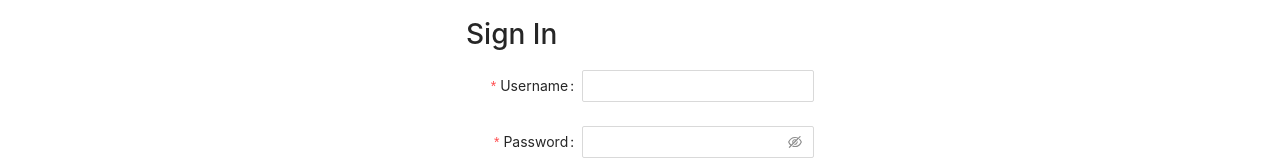
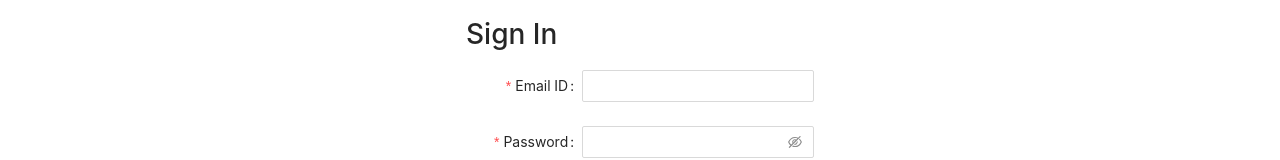
Before and after one commit to Sahilhawal/patientportal, a React (Create React App) app: page / in a window 1280 px wide. Shown: the part 315-475 px from the top of the page. Built offline with nearby package versions, Linux system fonts and the light colour scheme.

Commit message:
almost done!

```diff
--- a/src/components/auth/SignIn.js
+++ b/src/components/auth/SignIn.js
@@ -1,23 +1,13 @@
 import React from "react";
 import { connect } from "react-redux";
-import { Form, Input, Button, Alert, notification } from "antd";
-import {
-  BrowserRouter as Router,
-  Route,
-  Link,
-  Redirect,
-  withRouter
-} from "react-router-dom";
+import { Form, Input, Button, notification } from "antd";
+import { BrowserRouter as Router, Redirect } from "react-router-dom";
 import userAuth from "./user_auth";
-import PatientList from "../doctor/PatientList";
 
 const openNotification = (title, msg) => {
   notification.open({
     message: title,
-    description: msg,
-    onClick: () => {
-      console.log("Notification Clicked!");
-    }
+    description: msg
   });
 };
 
@@ -75,7 +65,6 @@ class Login extends React.Component {
     });
     if (!user_logging_in) {
       openNotification("Error", "User does not exist!");
-      //alert("User does not exist!");
       return false;
     }
     if (user_logging_in.password === values.password) {
@@ -111,12 +100,13 @@ class Login extends React.Component {
           onFinishFailed={onFinishFailed}
         >
           <Form.Item
-            label="Username"
+            label="Email ID"
             name="username"
             rules={[
               {
+                type: "email",
                 required: true,
-                message: "Please input your username!"
+                message: "Please input your email id!"
               }
             ]}
           >
@@ -148,7 +138,6 @@ class Login extends React.Component {
 const mapPropsToState = dispatch => {
   return {
     user_login: data => {
-      console.log("data", data);
       dispatch({ type: "USER_LOGIN", data: data });
     }
   };
--- a/src/components/doctor/CreatePatient.js
+++ b/src/components/doctor/CreatePatient.js
@@ -39,10 +39,6 @@ const CreatePatient = props => {
     );
     valuesToPass.symptoms = fields;
     valuesToPass.medicines = meds;
-
-    //valuesToPass.meds = fields.filter(field => field.meds);
-
-    console.log("valuesToPass", valuesToPass);
     props.add_patient(valuesToPass);
     props.history.push("/patientlist");
   };
@@ -129,10 +125,7 @@ const CreatePatient = props => {
           <InputNumber />
         </Form.Item>
         <Form.Item name="gender" label="Gender" rules={[{ required: true }]}>
-          <Select
-            placeholder="Select a option and change input text above"
-            allowClear
-          >
+          <Select allowClear>
             <Option value="male">male</Option>
             <Option value="female">female</Option>
             <Option value="other">other</Option>
@@ -153,7 +146,6 @@ const CreatePatient = props => {
                 <div key={`${field}-${idx}`}>
                   <Search
                     onChange={e => handleChange(idx, e)}
-                    placeholder="input search text"
                     onSearch={() => handleRemove(idx)}
                     enterButton="X"
                     style={{ width: 200 }}
@@ -179,7 +171,6 @@ const CreatePatient = props => {
                 <div key={`${field}-${idx}`}>
                   <Search
                     onChange={e => handleMedChange(idx, e)}
-                    placeholder="input search text"
                     onSearch={() => handleMedRemove(idx)}
                     enterButton="X"
                     style={{ width: 200 }}
--- a/src/components/doctor/editform.js
+++ b/src/components/doctor/editform.js
@@ -71,7 +71,6 @@ const Demo_form = props => {
     const values = [...meds];
     values[i].meds = event.target.value;
     setMeds(values);
-    console.log("fields", fields);
   }
 
   function handleMedAdd() {
```
Also changed, not shown: 1 other file (tests, documents, lock files or other folders).
